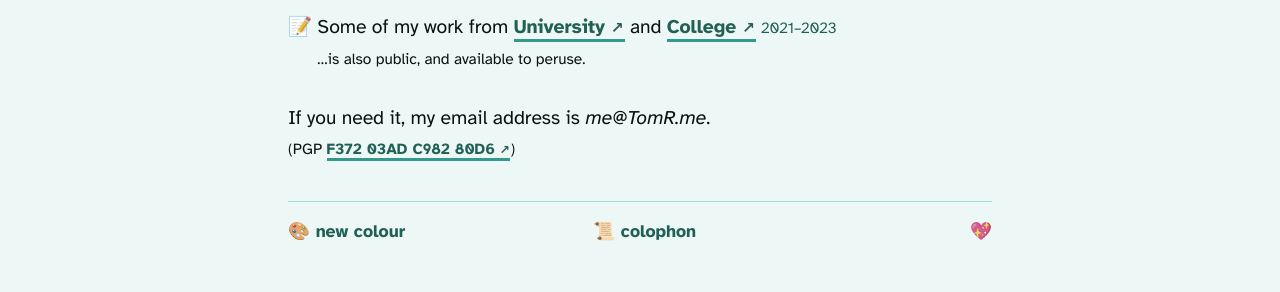
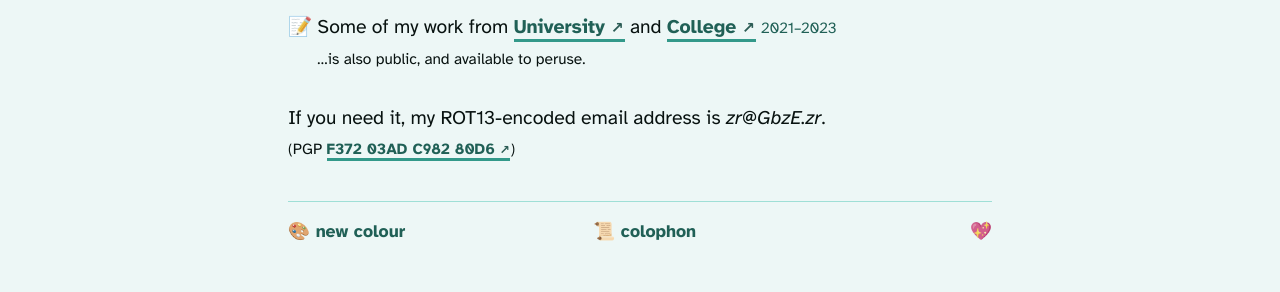
Before and after one commit to t5r7/thomasr.me, a Jekyll site: the page built from index.html, in a window 1280 px wide. Shown: the part 1179-1471 px from the top of the page. Built offline with Jekyll 4.4.1, drawn with Linux system fonts in a browser that asks for light colours; some of the changed lines change nothing that is shown.

Commit message:
remove JS for email and use ROT13
inspired by https://alyxia.dev/contact

```diff
--- a/_includes/greeting.js
+++ b/_includes/greeting.js
@@ -13,10 +13,4 @@ async function greet() {
 	document.getElementById('js-greeting').innerHTML = greeting;
 }
 
-async function emailDeobfuscate() {
-	const email = atob('bWVAVG9tUi5tZQ==');
-	document.getElementById('js-email').innerHTML = email;
-}
-
 window.addEventListener('load', greet);
-window.addEventListener('load', emailDeobfuscate);
--- a/index.html
+++ b/index.html
@@ -101,7 +101,7 @@ permalink: /
     <h2 class="sr-only">Contact</h2>
 
     <p>
-        If you need it, my email address is <em id="js-email">me [at] TomR [dot] me</em>.
+        If you need it, my ROT13-encoded email address is <em id="js-email">zr@GbzE.zr</em>.
         <span class="smol" style="display: block;">(PGP <a href="https://keys.openpgp.org/vks/v1/by-fingerprint/AAE3375755B3B3F9BDDA32FCF37203ADC98280D6" target="_blank" rel="nofollow noreferrer">F372 03AD C982 80D6{{externalLink}}</a>)</span>
     </p>
 </section>
```
